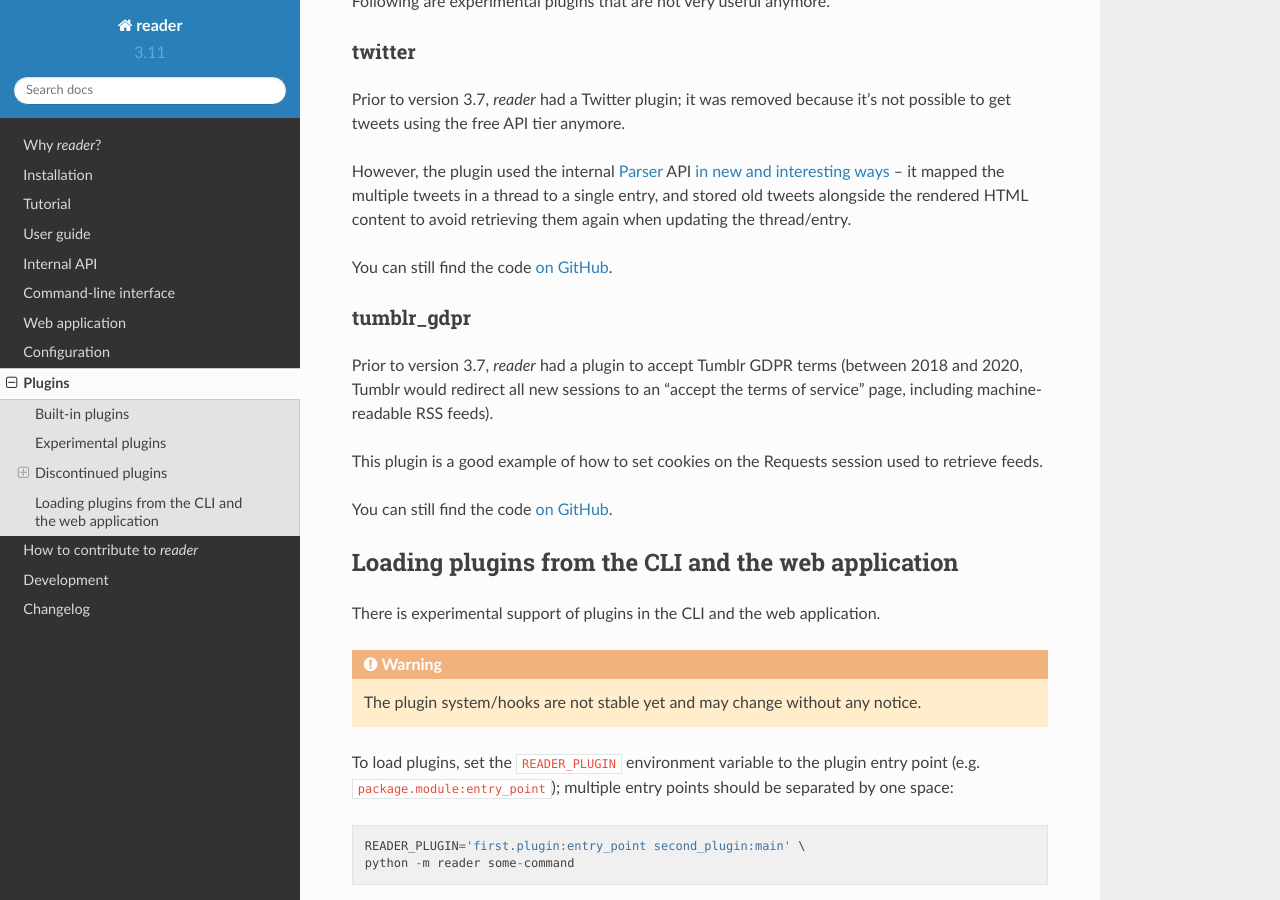
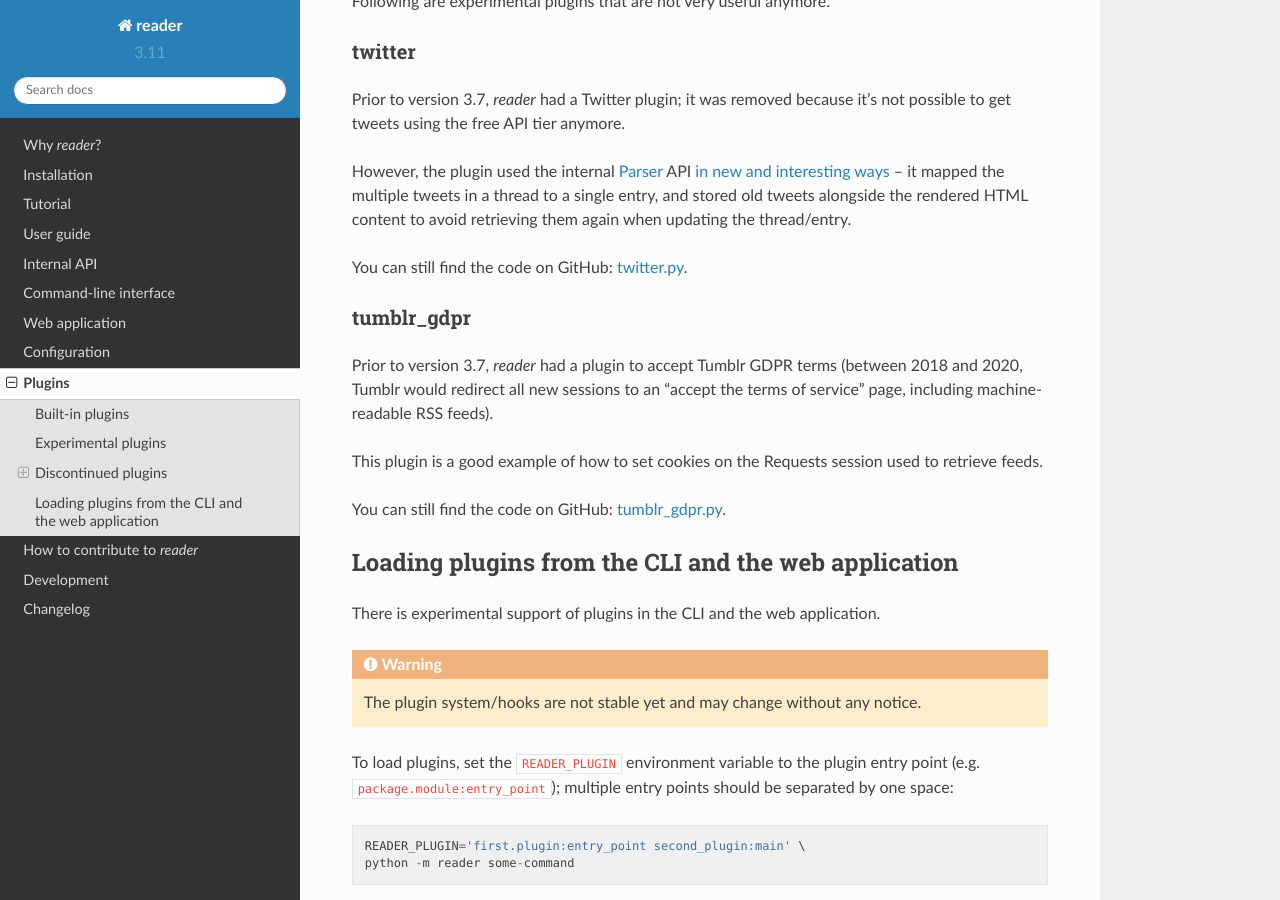
Before and after one commit to Alcides1123/reader, a Sphinx documentation site: the page built from docs/plugins.rst, in a window 1280 px wide and 900 px high, scrolled down 2025 px. Built offline with Sphinx 7.4.7 and the Read the Docs theme 2.0.0, drawn with Linux system fonts in a browser that asks for light colours; pages that are not in the unit, such as notebooks, are missing from menus.

```diff
--- a/docs/plugins.rst
+++ b/docs/plugins.rst
@@ -67,8 +67,8 @@ However, the plugin used the internal :ref:`parser` API
 and stored old tweets alongside the rendered HTML content
 to avoid retrieving them again when updating the thread/entry.
 
-You can still find the code
-`on GitHub <https://github.com/lemon24/reader/blob/3.6/src/reader/_plugins/twitter.py>`_.
+You can still find the code on GitHub:
+`twitter.py <https://github.com/lemon24/reader/blob/3.6/src/reader/_plugins/twitter.py>`_.
 
 
 .. _tumblr_gdpr:
@@ -84,8 +84,8 @@ including machine-readable RSS feeds).
 This plugin is a good example of how to set cookies
 on the Requests session used to retrieve feeds.
 
-You can still find the code
-`on GitHub <https://github.com/lemon24/reader/blob/3.6/src/reader/_plugins/tumblr_gdpr.py>`_.
+You can still find the code on GitHub:
+`tumblr_gdpr.py <https://github.com/lemon24/reader/blob/3.6/src/reader/_plugins/tumblr_gdpr.py>`_.
 
 
 
```
Also changed, not shown: 1 other file.
